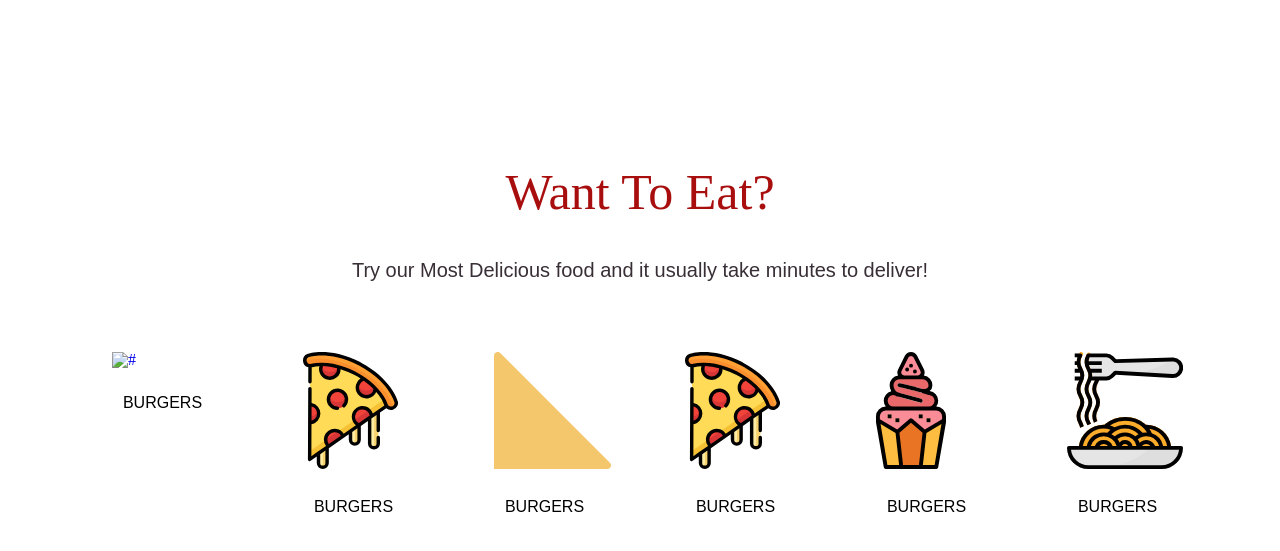
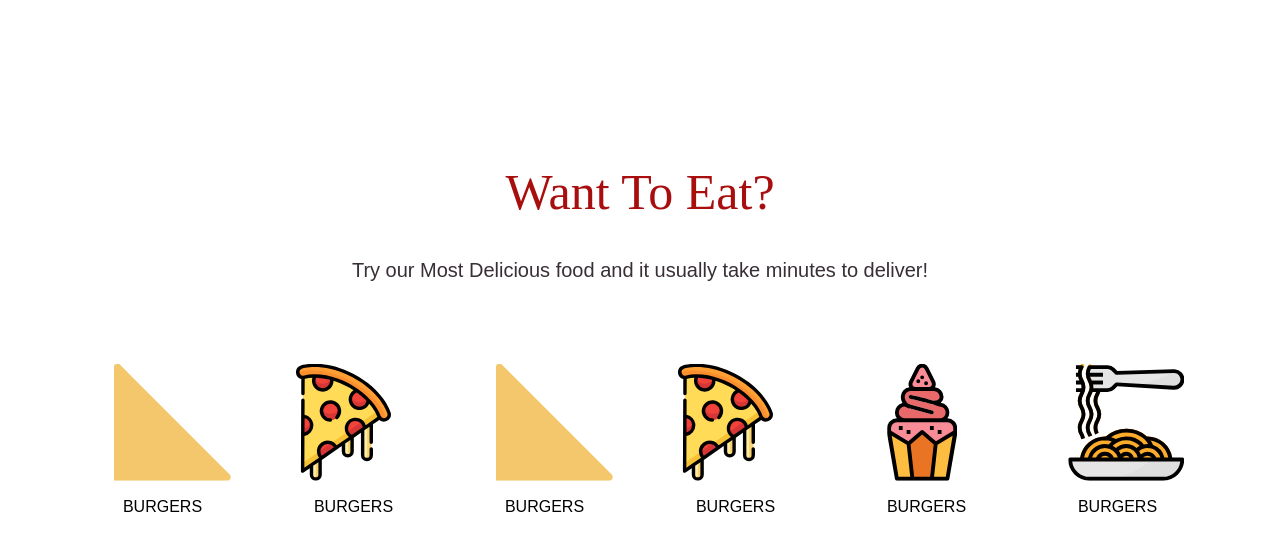
Before and after one commit to tako17/homework8, a plain HTML site: page index.html in a window 1280 px wide. Shown: the part 1102-1653 px from the top of the page. Drawn offline with Linux system fonts and the light colour scheme.

Commit message:
full 2 section

```diff
--- a/css/style.css
+++ b/css/style.css
@@ -159,13 +159,29 @@ display: inline-block;
 }
 .ul-section2 a img{
     height: 117px;
-   margin-left: 45px;
+
 
 }
 .ul-section2 li{
 
     width: 191px;
     height: 186px;
+
+}
+.ul-section2 li img{
+
+    transform: translate(40%,10%);
+
+}
+.ul-section2 li:nth-child(5) img{
+
+    transform: translate(80%,10%);
+
+}
+
+.ul-section2 li:hover{
+
+   box-shadow:  0px 8px 20px rgba(0, 0, 0, 0.253);
 }
 .ul-section2 a{
 
@@ -174,7 +190,7 @@ display: inline-block;
 .ul-section2 h3{
     text-align: center;
     color: #000000;
-   margin-top: 27px;
+  margin-top: 27px;
    text-transform: uppercase;
    font-family: 'Montserrat', sans-serif;
 }
--- a/index.html
+++ b/index.html
@@ -52,7 +52,7 @@
   <h2>Want To Eat?</h2>
   <p>Try our Most Delicious food and it usually take minutes to deliver!</p>
   <ul class="ul-section2">
-      <li><a href="#"><img src="img/burger.png" alt="#"><h3>burgers</h3></a></li>
+    <li><a href="#"><img src="img/Path 3871.svg" alt="#"><h3>burgers</h3></a></li>
       <li><a href="#"><img src="img/pzza.svg" alt="#"><h3>burgers</h3></a></li>
       <li><a href="#"><img src="img/Path 3871.svg" alt="#"><h3>burgers</h3></a></li>
       <li><a href="#"><img src="img/pzza.svg" alt="#"><h3>burgers</h3></a></li>
```
